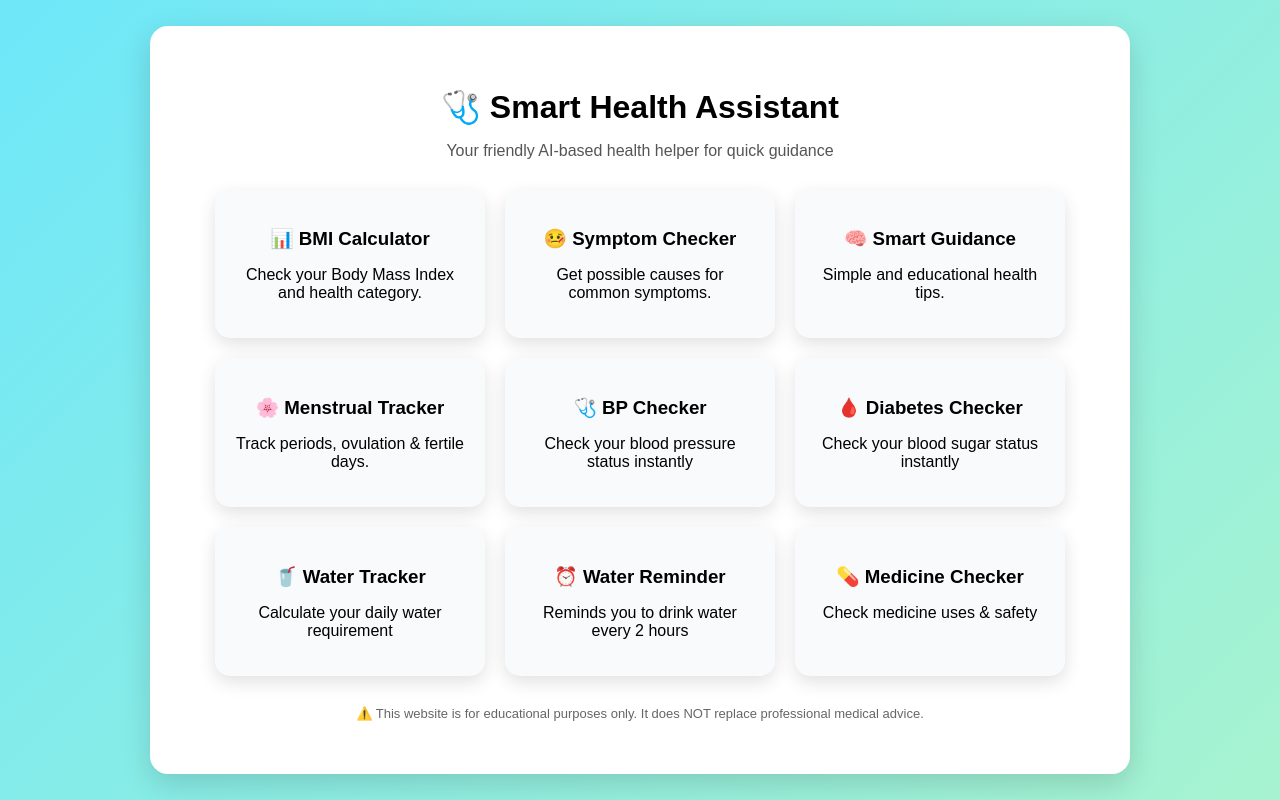
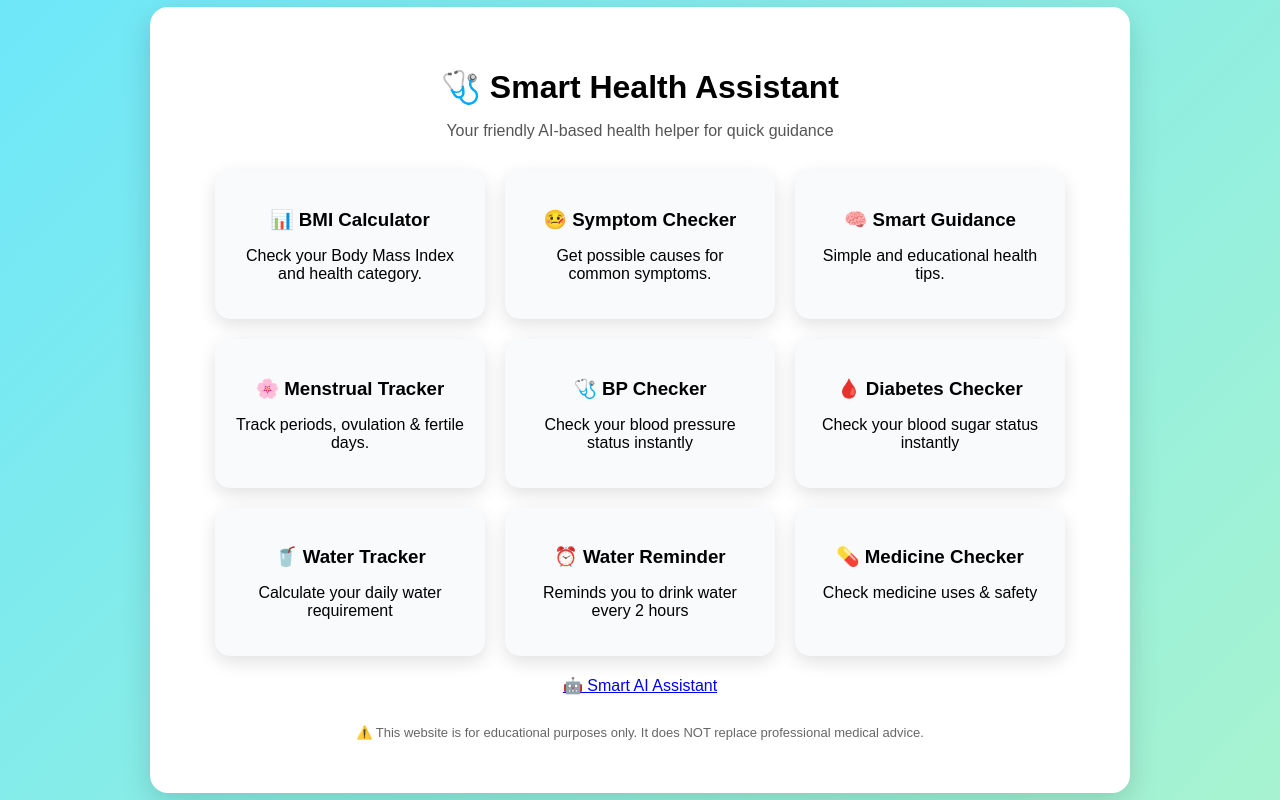
Before and after one commit to sanaayisha659-netizen/smart-health-assistant, a Flask app: page / in a window 1280 px wide. Run offline with Flask 3, Linux system fonts and the light colour scheme; parts of the project's set-up code (start-up, migrations or seed data) failed here and were passed over.

Commit message:
Update index.html

```diff
--- a/templates/index.html
+++ b/templates/index.html
@@ -59,6 +59,7 @@
                 <h3>💊 Medicine Checker</h3>
                 <p>Check medicine uses & safety</p>
             </a>
+            <a href="/ai">🤖 Smart AI Assistant</a>
 
         </div>
 
```
